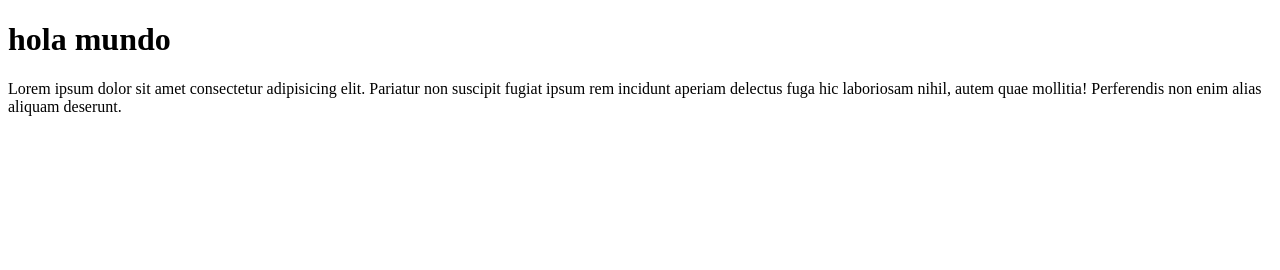
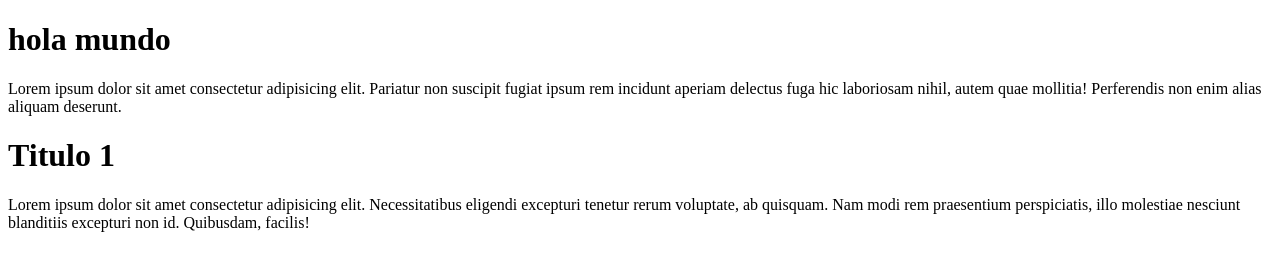
Before and after one commit to NehuenLaguia/Probando, a plain HTML site: page index.html in a window 1280 px wide. Drawn offline with Linux system fonts and the light colour scheme.

Commit message:
agregue un h1 y un p

```diff
--- a/index.html
+++ b/index.html
@@ -9,5 +9,7 @@
 <body>
     <h1>hola mundo</h1>
     <p>Lorem ipsum dolor sit amet consectetur adipisicing elit. Pariatur non suscipit fugiat ipsum rem incidunt aperiam delectus fuga hic laboriosam nihil, autem quae mollitia! Perferendis non enim alias aliquam deserunt.</p>
+    <h1>Titulo 1</h1>
+    <p>Lorem ipsum dolor sit amet consectetur adipisicing elit. Necessitatibus eligendi excepturi tenetur rerum voluptate, ab quisquam. Nam modi rem praesentium perspiciatis, illo molestiae nesciunt blanditiis excepturi non id. Quibusdam, facilis!</p>
 </body>
 </html>
```
